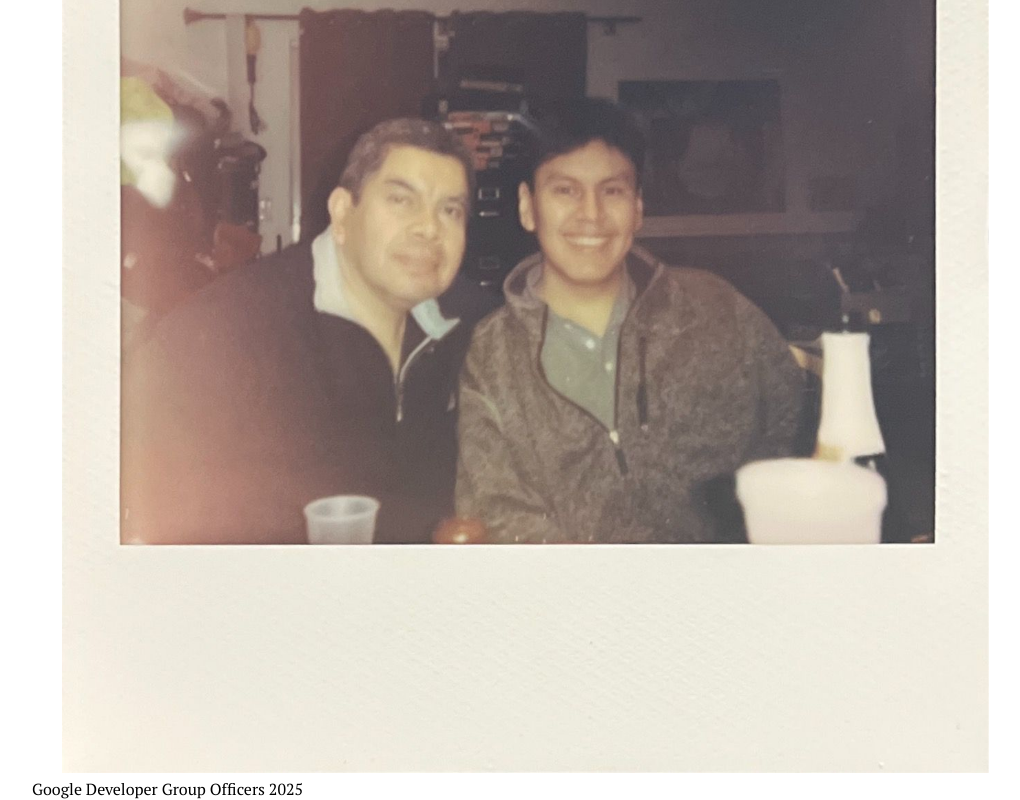
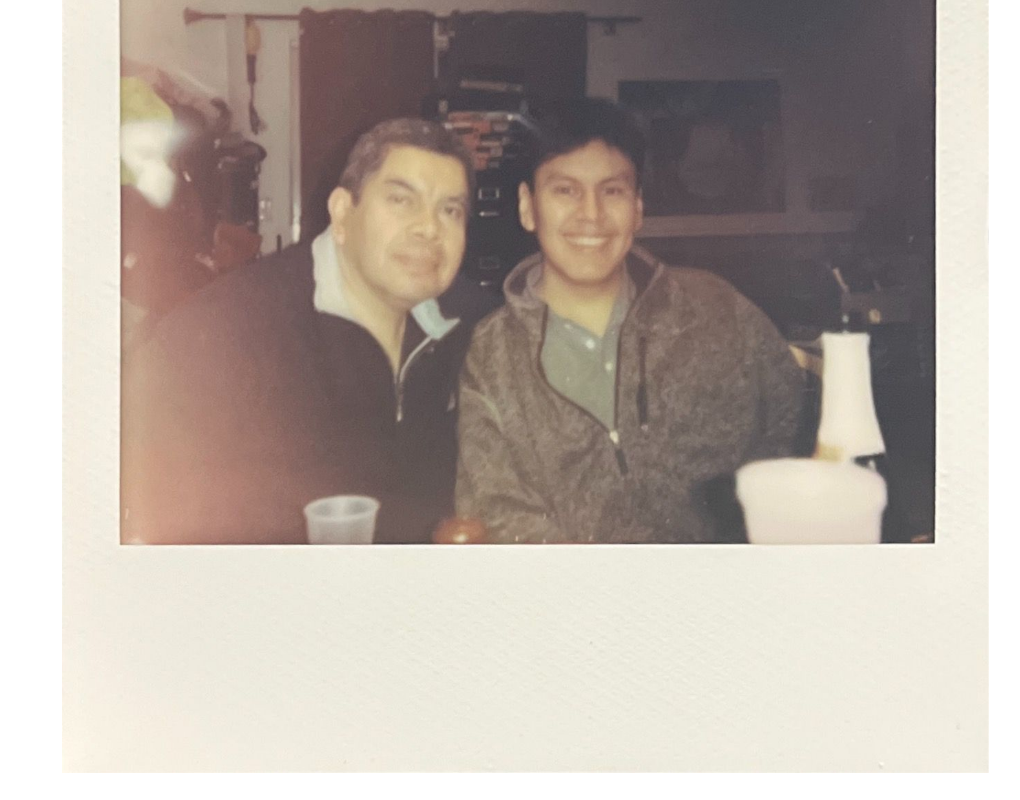
Before and after one commit to Jordy-03/portfolio-test, a React (Vite) app in the folder Portfolio/: page / in a window 1280 px wide. Shown: the part 942-1742 px from the top of the page, without its empty margins (93-1113 px from the left). After the commit the page ends 1720 px from the top, so only its background shows below. Built offline with nearby package versions, Linux system fonts and the light colour scheme.

Commit message:
updated size of polaroid image

```diff
--- a/Portfolio/src/Modules/Hero.module.css
+++ b/Portfolio/src/Modules/Hero.module.css
@@ -75,7 +75,7 @@
 }
 
 .image {
-    width: 100%;
+    width: 75%;
     z-index: 1;
     margin-top: 20px; /* Add spacing from the content above */
     margin-right: 1000px;
--- a/Portfolio/src/Pages/Hero.jsx
+++ b/Portfolio/src/Pages/Hero.jsx
@@ -4,6 +4,9 @@ import styles from '../Modules/Hero.module.css'
 export const Hero = () => {
     return (
         <section className={styles.container}>
+            <div>
+
+            </div>
             <div className={styles.content}>
                 <h1 className={styles.title}>
                     <span className={styles.emoji}>👋</span> Hola, I'm <u>Jordy</u>!
@@ -14,19 +17,9 @@ export const Hero = () => {
                 </p>
                 <a className={styles.contactBtn} href="mailto:jor.rui03@gmail.com">Contact Me</a>
             </div>
-
             <div>
                 <img className={styles.image} src="./assets/images/polaroid-image.jpeg" alt="GDG Officers" />
-                <p className={styles.imageDescription}>
-                    Google Developer Group Officers 2025
-                </p>
             </div>
-
-
-
-
         </section>
-
-
     );
 }
```
